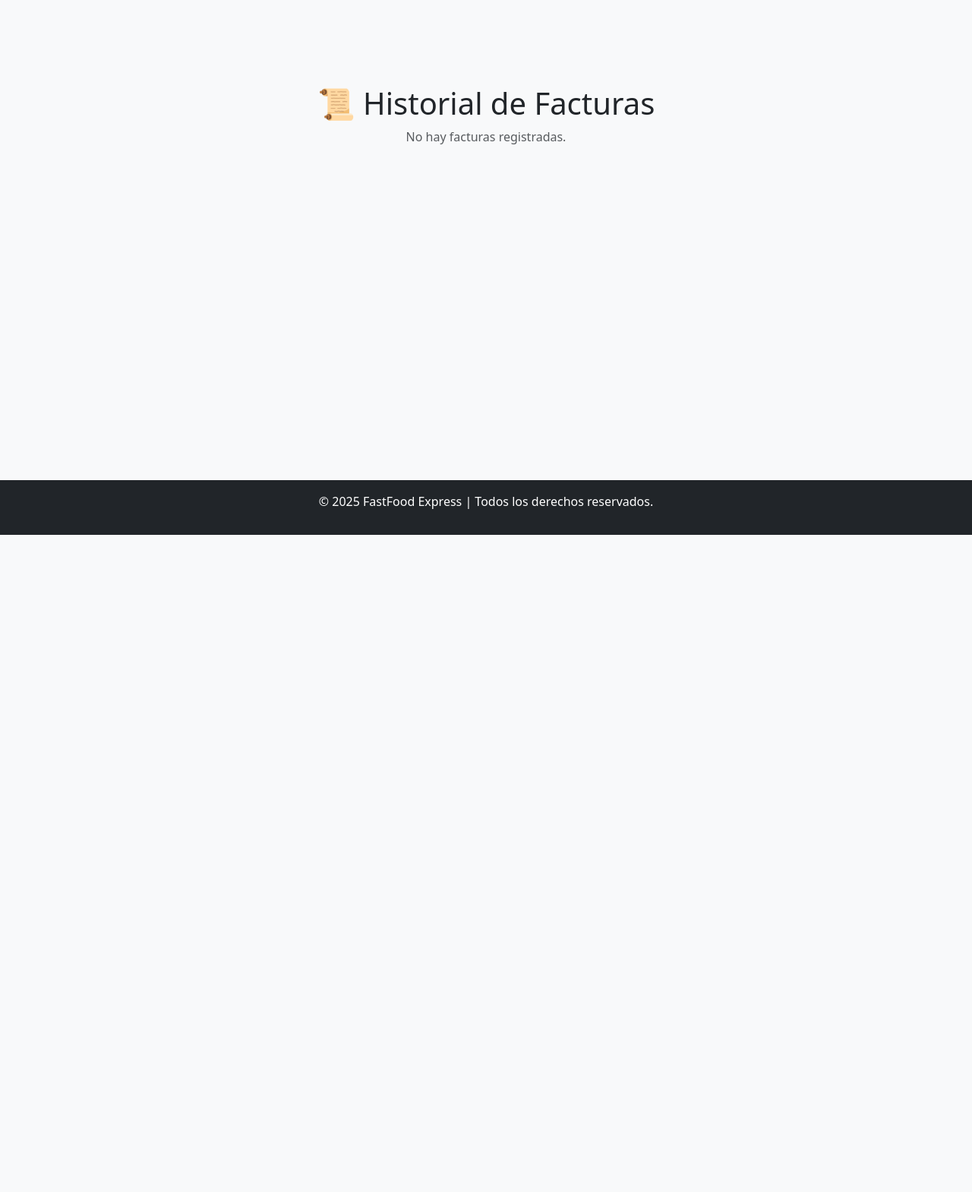
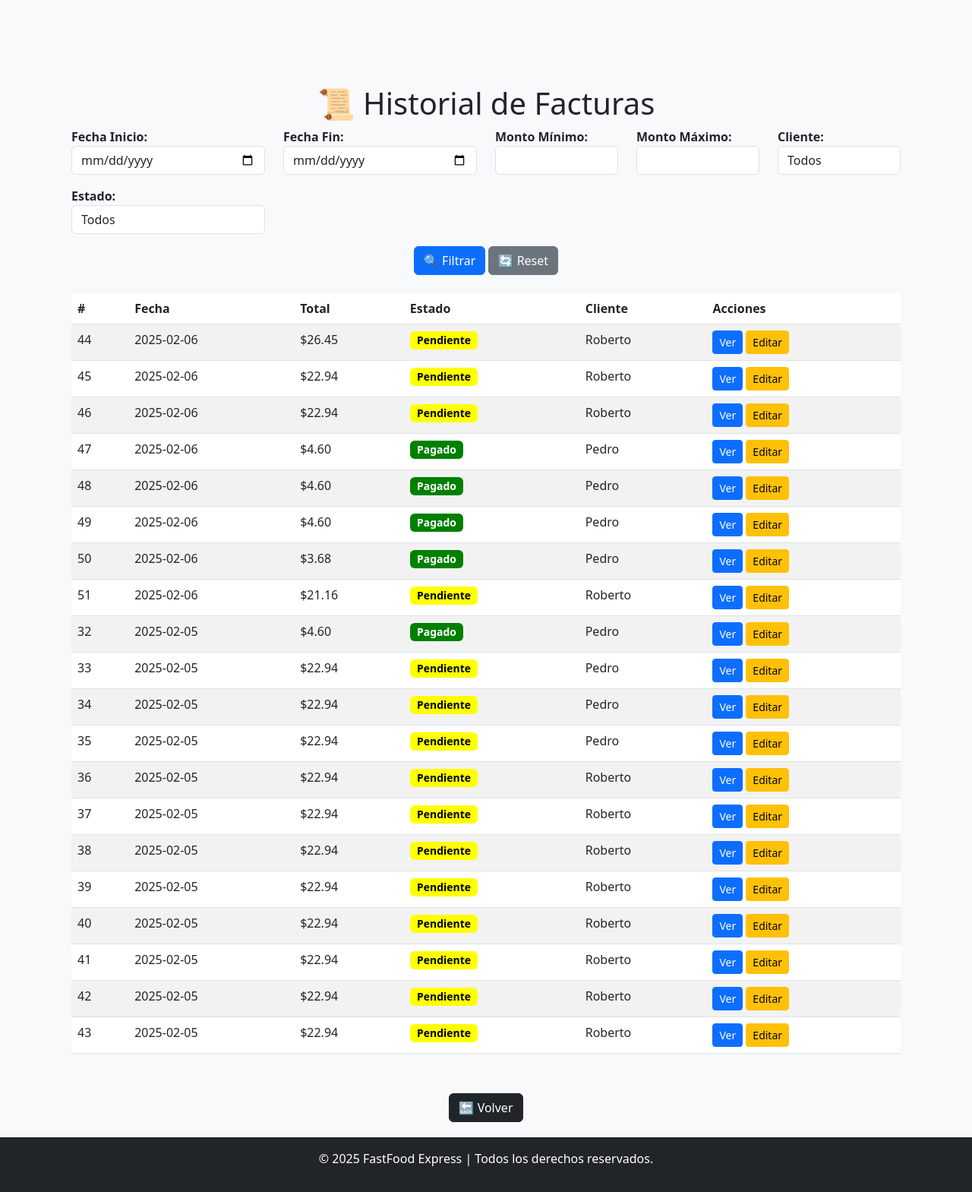
Before and after one commit to Cristhval/ProyectoFinalSegundo, a Django app: page /facturas/ in a window 1280 px wide. Shown: the part 96-1665 px from the top of the page at 76% size. Before the commit the page ends 800 px from the top, so only its background shows below. Run offline with Django 5.2, Linux system fonts and the light colour scheme; a user stored in the database is signed in; data comes from the database, SQL or seed files in the repository; both versions use the stored data as it was after the commit.

Commit message:
Historial Factura

```diff
--- a/ProyectoFinal2/ProyectoFinal2/urls.py
+++ b/ProyectoFinal2/ProyectoFinal2/urls.py
@@ -9,7 +9,7 @@
 from pedidos.views import detalle_pedido, ver_pokemon_pedido, crear_pedido, lista_pedidos, editar_pedido, ver_pedidos
 from facturacion.views import (
     promociones_por_clima, vista_metodos_pago, lista_facturas,
-    detalle_factura, descargar_factura_pdf, crear_factura, obtener_detalle_pedido
+    detalle_factura, descargar_factura_pdf, crear_factura, obtener_detalle_pedido, editar_factura
 )
 from estadisticas.views import dashboard_estadisticas, exportar_estadisticas_pdf
 from util.views import registro_cliente
@@ -75,5 +75,7 @@
 
     path('reservar/<int:mesa_id>/', reservar_mesa, name='reservar_mesa'),
     path("facturacion/detalle_pedido/<int:pedido_id>/", obtener_detalle_pedido, name="detalle_pedido"),
+    path('facturas/', lista_facturas, name='factura_lista'),
+    path('facturas/editar/<int:factura_numero>/', editar_factura, name='editar_factura'),
 
 ]
--- a/ProyectoFinal2/facturacion/views.py
+++ b/ProyectoFinal2/facturacion/views.py
@@ -5,6 +5,7 @@
 from django.shortcuts import render, get_object_or_404, redirect
 
 from pedidos.models import Pedido
+from util.models import Cliente
 from .models import Promocion, ItemFactura
 from django.contrib import messages
 from facturacion.models import Factura, PagoEfectivo, PagoTarjeta, PagoTransferencia
@@ -284,3 +285,77 @@
     ]
 
     return JsonResponse({"cliente": pedido.cliente.nombre, "productos": productos})
+
+
+@login_required
+def lista_facturas(request):
+    """Muestra el historial de facturas con opción de filtrar por fecha, monto, cliente y estado."""
+
+    facturas = Factura.objects.all().order_by('-fecha')
+
+    # Obtener parámetros de filtrado desde la solicitud GET
+    fecha_inicio = request.GET.get("fecha_inicio")
+    fecha_fin = request.GET.get("fecha_fin")
+    monto_min = request.GET.get("monto_min")
+    monto_max = request.GET.get("monto_max")
+    cliente_id = request.GET.get("cliente_id")
+    estado = request.GET.get("estado")  # Nuevo filtro por estado
+
+    # Aplicar filtros si se ingresaron valores en el formulario
+    if fecha_inicio and fecha_fin:
+        facturas = facturas.filter(fecha__range=[fecha_inicio, fecha_fin])
+
+    if monto_min:
+        facturas = facturas.filter(total__gte=float(monto_min))
+
+    if monto_max:
+        facturas = facturas.filter(total__lte=float(monto_max))
+
+    if cliente_id:
+        facturas = facturas.filter(pedido__cliente_id=cliente_id)
+
+    if estado in ["PENDIENTE", "PAGADO"]:
+        facturas = facturas.filter(pedido__estado=estado)
+
+    # Obtener lista de clientes para el filtro
+    clientes = Cliente.objects.all()
+
+    return render(request, 'facturacion/factura_lista.html', {
+        'facturas': facturas,
+        'clientes': clientes,
+        'fecha_inicio': fecha_inicio,
+        'fecha_fin': fecha_fin,
+        'monto_min': monto_min,
+        'monto_max': monto_max,
+        'cliente_id': cliente_id,
+        'estado': estado  # Pasar el estado al template
+    })
+
+def editar_factura(request, factura_numero):
+    """Permite editar el estado de una factura y modificar promociones."""
+    factura = get_object_or_404(Factura, numero=factura_numero)
+
+    if request.method == "POST":
+        # Actualizar estado de la factura
+        nuevo_estado = request.POST.get("estado")
+        if nuevo_estado in ["PENDIENTE", "PAGADO"]:
+            factura.pedido.estado = nuevo_estado
+            factura.pedido.save()
+
+        # Actualizar promociones
+        promociones_seleccionadas = request.POST.getlist("promociones")
+        factura.promociones.clear()
+        for promo_id in promociones_seleccionadas:
+            promo = get_object_or_404(Promocion, id=promo_id)
+            factura.promociones.add(promo)
+
+        factura.save()
+        messages.success(request, "✅ Factura actualizada correctamente.")
+        return redirect("factura_detalle", factura_numero=factura.numero)
+
+    promociones = Promocion.objects.filter(activa=True)
+
+    return render(request, "facturacion/editar_factura.html", {
+        "factura": factura,
+        "promociones": promociones
+    })
--- a/ProyectoFinal2/templates/facturacion/factura_lista.html
+++ b/ProyectoFinal2/templates/facturacion/factura_lista.html
@@ -7,6 +7,56 @@
 <div class="container mt-5">
     <h1 class="text-center">📜 Historial de Facturas</h1>
 
+    <!-- Formulario de Filtro -->
+    <form method="GET" class="mb-4">
+        <div class="row">
+            <div class="col-md-3">
+                <label><strong>Fecha Inicio:</strong></label>
+                <input type="date" name="fecha_inicio" class="form-control" value="{{ fecha_inicio }}">
+            </div>
+            <div class="col-md-3">
+                <label><strong>Fecha Fin:</strong></label>
+                <input type="date" name="fecha_fin" class="form-control" value="{{ fecha_fin }}">
+            </div>
+            <div class="col-md-2">
+                <label><strong>Monto Mínimo:</strong></label>
+                <input type="number" name="monto_min" class="form-control" step="0.01" min="0" value="{{ monto_min }}">
+            </div>
+            <div class="col-md-2">
+                <label><strong>Monto Máximo:</strong></label>
+                <input type="number" name="monto_max" class="form-control" step="0.01" min="0" value="{{ monto_max }}">
+            </div>
+            <div class="col-md-2">
+                <label><strong>Cliente:</strong></label>
+                <select name="cliente_id" class="form-control">
+                    <option value="">Todos</option>
+                    {% for cliente in clientes %}
+                        <option value="{{ cliente.id }}" {% if cliente.id|stringformat:"s" == cliente_id %}selected{% endif %}>
+                            {{ cliente.nombre }}
+                        </option>
+                    {% endfor %}
+                </select>
+            </div>
+        </div>
+
+        <div class="row mt-3">
+            <div class="col-md-3">
+                <label><strong>Estado:</strong></label>
+                <select name="estado" class="form-control">
+                    <option value="">Todos</option>
+                    <option value="PENDIENTE" {% if estado == "PENDIENTE" %}selected{% endif %}>Pendiente</option>
+                    <option value="PAGADO" {% if estado == "PAGADO" %}selected{% endif %}>Pagado</option>
+                </select>
+            </div>
+        </div>
+
+        <div class="text-center mt-3">
+            <button type="submit" class="btn btn-primary">🔍 Filtrar</button>
+            <a href="{% url 'factura_lista' %}" class="btn btn-secondary">🔄 Reset</a>
+        </div>
+    </form>
+
+    <!-- Tabla de Facturas -->
     {% if facturas %}
         <table class="table table-striped">
             <thead>
@@ -15,6 +65,7 @@
                     <th>Fecha</th>
                     <th>Total</th>
                     <th>Estado</th>
+                    <th>Cliente</th>
                     <th>Acciones</th>
                 </tr>
             </thead>
@@ -23,8 +74,15 @@
                     <tr>
                         <td>{{ factura.numero }}</td>
                         <td>{{ factura.fecha|date:"Y-m-d" }}</td>
-                        <td>${{ factura.total }}</td>
-                        <td>{{ factura.pedido.estado }}</td>
+                        <td>${{ factura.total|floatformat:2 }}</td>
+                        <td>
+                            {% if factura.pedido.estado == "PAGADO" %}
+                                <span class="badge badge-success" style="font-size: 14px; color: white; background-color: green;">Pagado</span>
+                            {% else %}
+                                <span class="badge badge-warning" style="font-size: 14px; color: black; background-color: yellow;">Pendiente</span>
+                            {% endif %}
+                        </td>
+                        <td>{{ factura.pedido.cliente.nombre }}</td>
                         <td>
                             <a href="{% url 'factura_detalle' factura.numero %}" class="btn btn-primary btn-sm">Ver</a>
                             <a href="{% url 'editar_factura' factura.numero %}" class="btn btn-warning btn-sm">Editar</a>
@@ -37,4 +95,9 @@
         <p class="text-muted text-center">No hay facturas registradas.</p>
     {% endif %}
 </div>
+
+<div class="text-center mt-3">
+    <button type="button" class="btn btn-dark" onclick="history.back()">🔙 Volver</button>
+</div>
+
 {% endblock %}
```
Also changed, not shown: ProyectoFinal2/templates/facturacion/editar_factura.html (+11 -1 lines), ProyectoFinal2/db.sqlite3.
